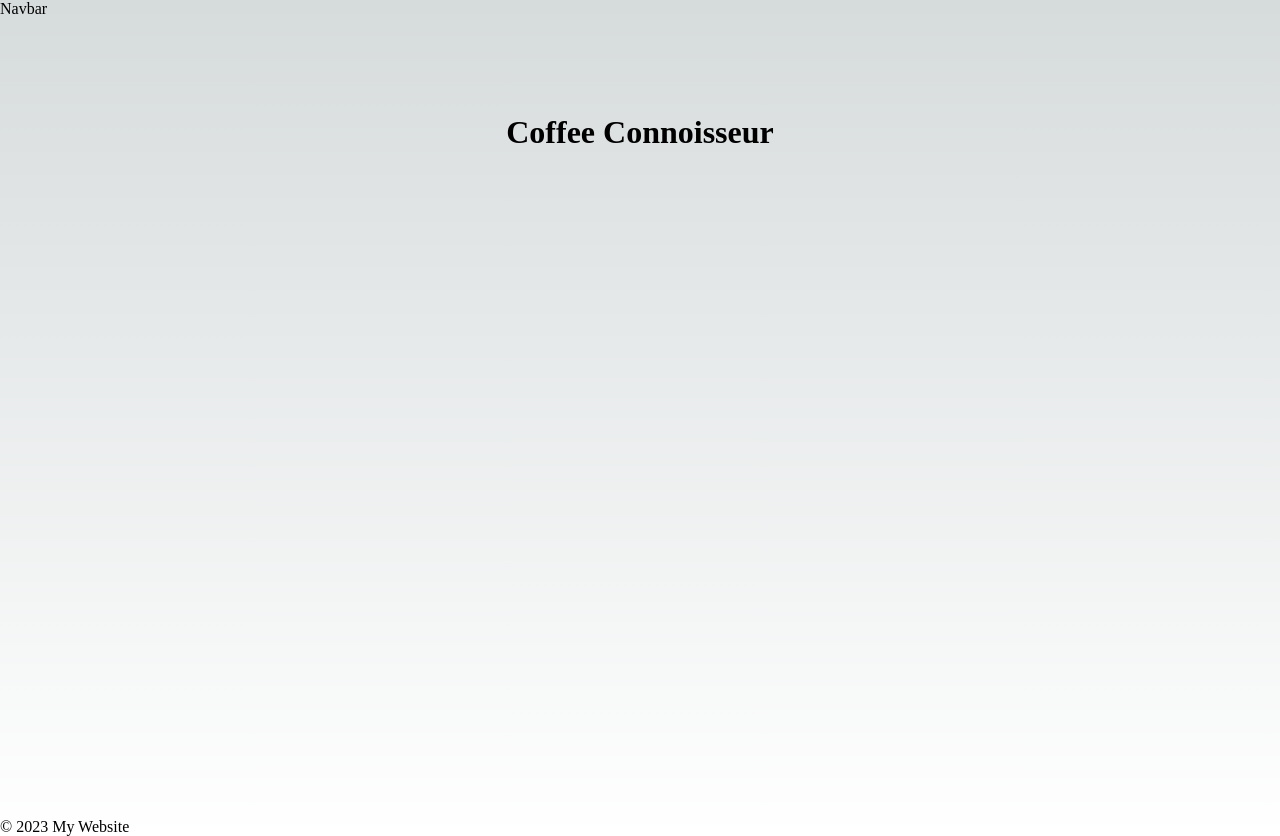
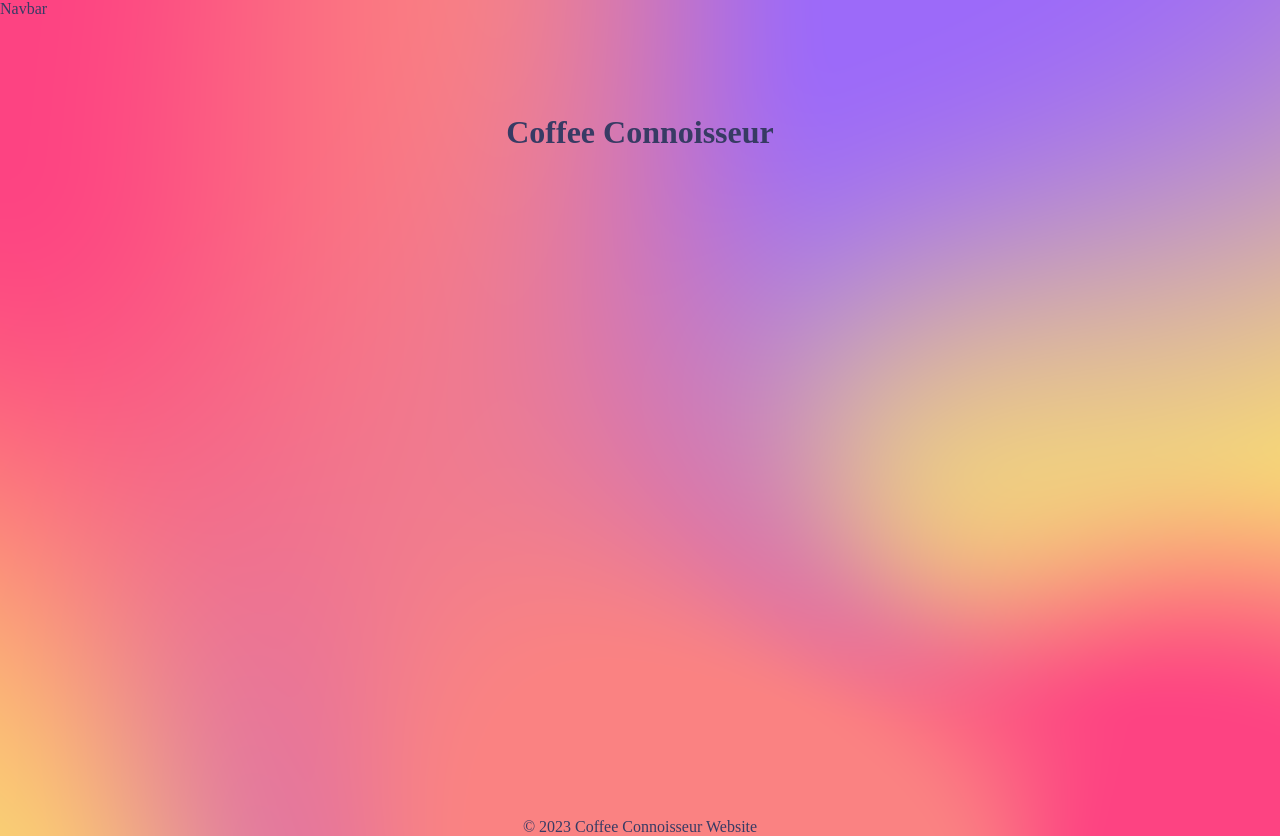
Before and after one commit to o-ponchik/coffee-connoiseur-project, a Next.js app: page / in a window 1280 px wide. Built offline with nearby package versions, Linux system fonts and the light colour scheme.

Commit message:
add a background

```diff
--- a/components/Footer.js
+++ b/components/Footer.js
@@ -3,7 +3,7 @@ import React from "react";
 const Footer = () => {
   return (
     <footer>
-      <p>© 2023 My Website</p>
+      <p>© 2023 Coffee Connoisseur Website</p>
     </footer>
   );
 };
--- a/styles/globals.css
+++ b/styles/globals.css
@@ -1,9 +1,9 @@
 :root {
   --max-width: 1100px;
   --border-radius: 12px;
-  --font-mono: ui-monospace, Menlo, Monaco, 'Cascadia Mono', 'Segoe UI Mono',
-    'Roboto Mono', 'Oxygen Mono', 'Ubuntu Monospace', 'Source Code Pro',
-    'Fira Mono', 'Droid Sans Mono', 'Courier New', monospace;
+  --font-mono: ui-monospace, Menlo, Monaco, "Cascadia Mono", "Segoe UI Mono",
+    "Roboto Mono", "Oxygen Mono", "Ubuntu Monospace", "Source Code Pro",
+    "Fira Mono", "Droid Sans Mono", "Courier New", monospace;
 
   --foreground-rgb: 0, 0, 0;
   --background-start-rgb: 214, 219, 220;
@@ -86,13 +86,12 @@ body {
 }
 
 body {
-  color: rgb(var(--foreground-rgb));
-  background: linear-gradient(
-      to bottom,
-      transparent,
-      rgb(var(--background-end-rgb))
-    )
-    rgb(var(--background-start-rgb));
+  background: url("../public/static/mesh-gradient.png");
+  background-position: 50%;
+  background-repeat: no-repeat;
+  background-size: cover;
+  height: 100%;
+  color: #373b64;
 }
 
 a {
@@ -100,6 +99,10 @@ a {
   text-decoration: none;
 }
 
+footer {
+  text-align: center;
+}
+
 @media (prefers-color-scheme: dark) {
   html {
     color-scheme: dark;
```
